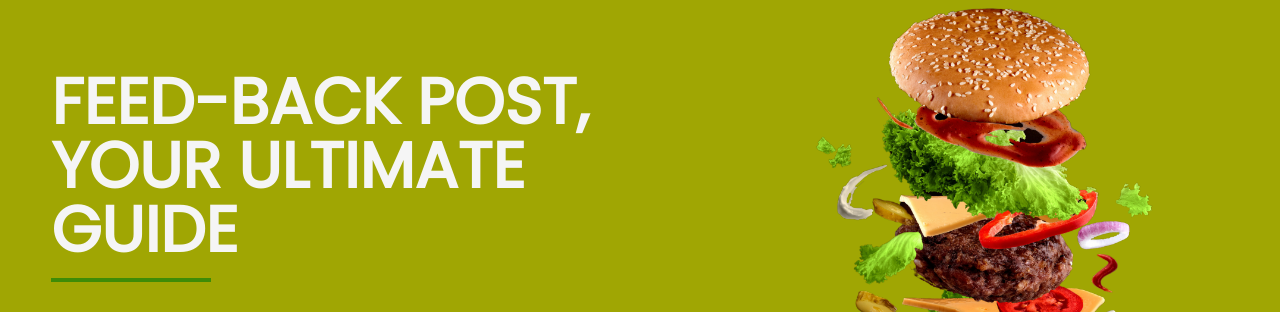
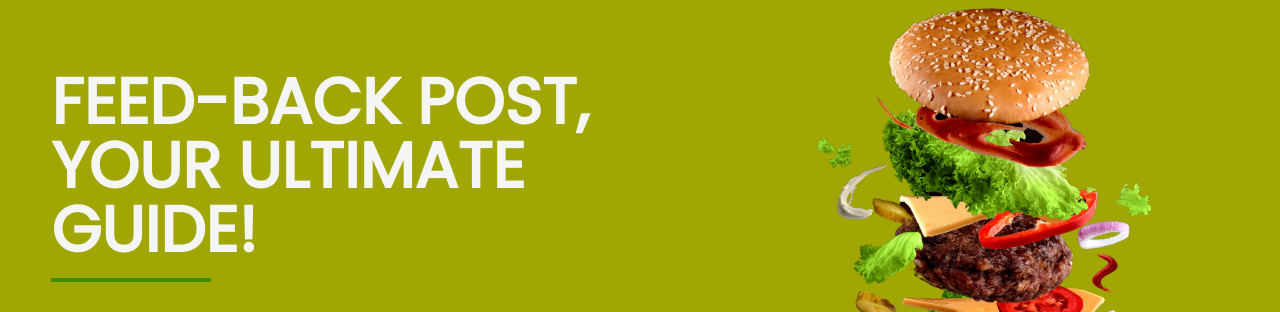
Before and after one commit to techbywes/Feed-Back-resturant, a React (Create React App) app: page / in a window 1280 px wide. Shown: the part 213-525 px from the top of the page. Built offline with nearby package versions, Linux system fonts and the light colour scheme.

Commit message:
updated the hero text and the logo text  fresh to home button

```diff
--- a/src/componenets/HeroSection.js
+++ b/src/componenets/HeroSection.js
@@ -17,7 +17,7 @@ function HeroSection() {
     <section className="hero_div">
       <div className="text_btn_div">
         <div className="title_div">
-          <h1 className="title_text">FEED-BACK POST, YOUR ULTIMATE GUIDE</h1>
+          <h1 className="title_text">FEED-BACK POST, YOUR ULTIMATE GUIDE!</h1>
           <div className="line_tex"></div>
         </div>
         <div className="paragraphtext_div">
```
